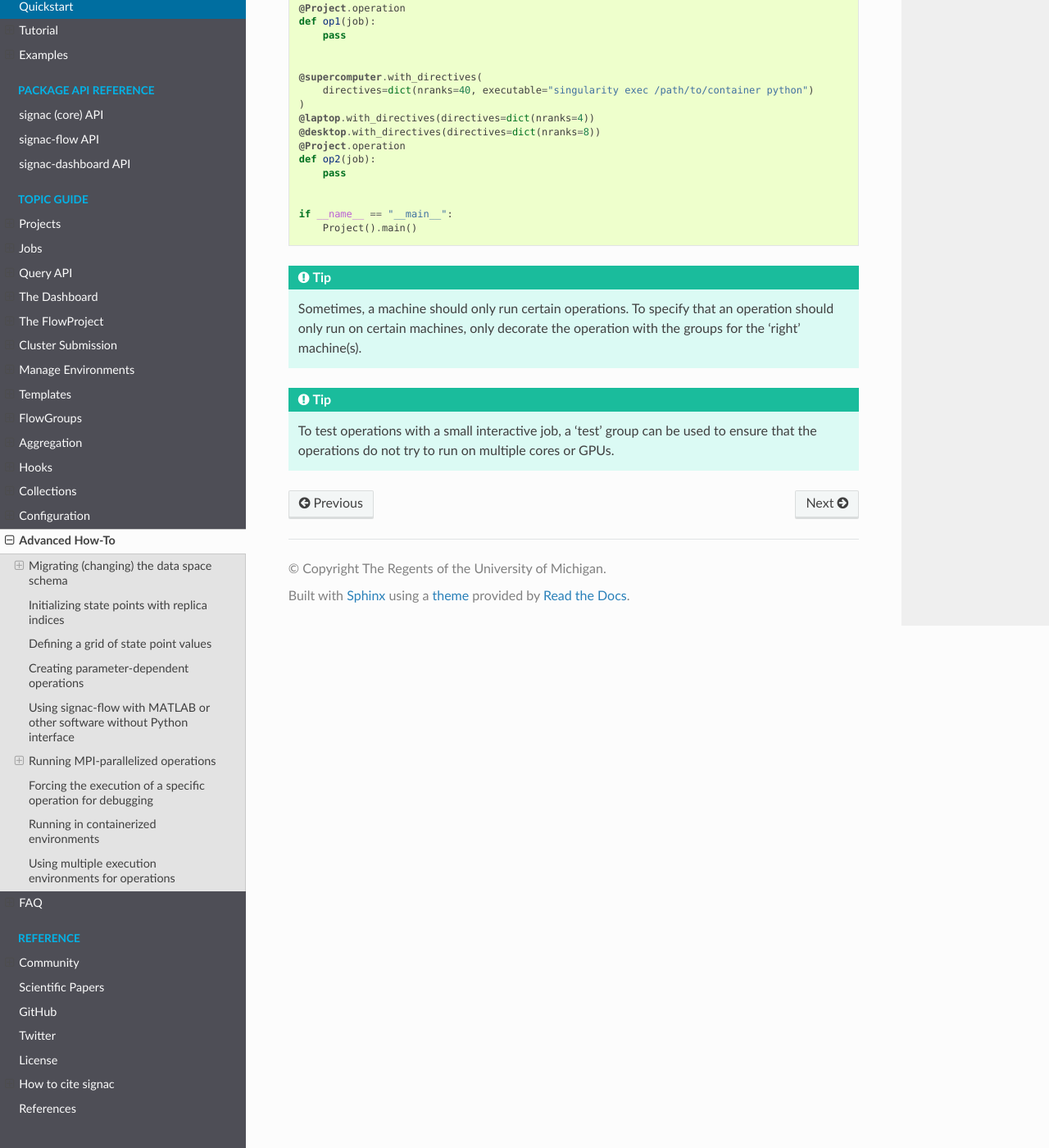
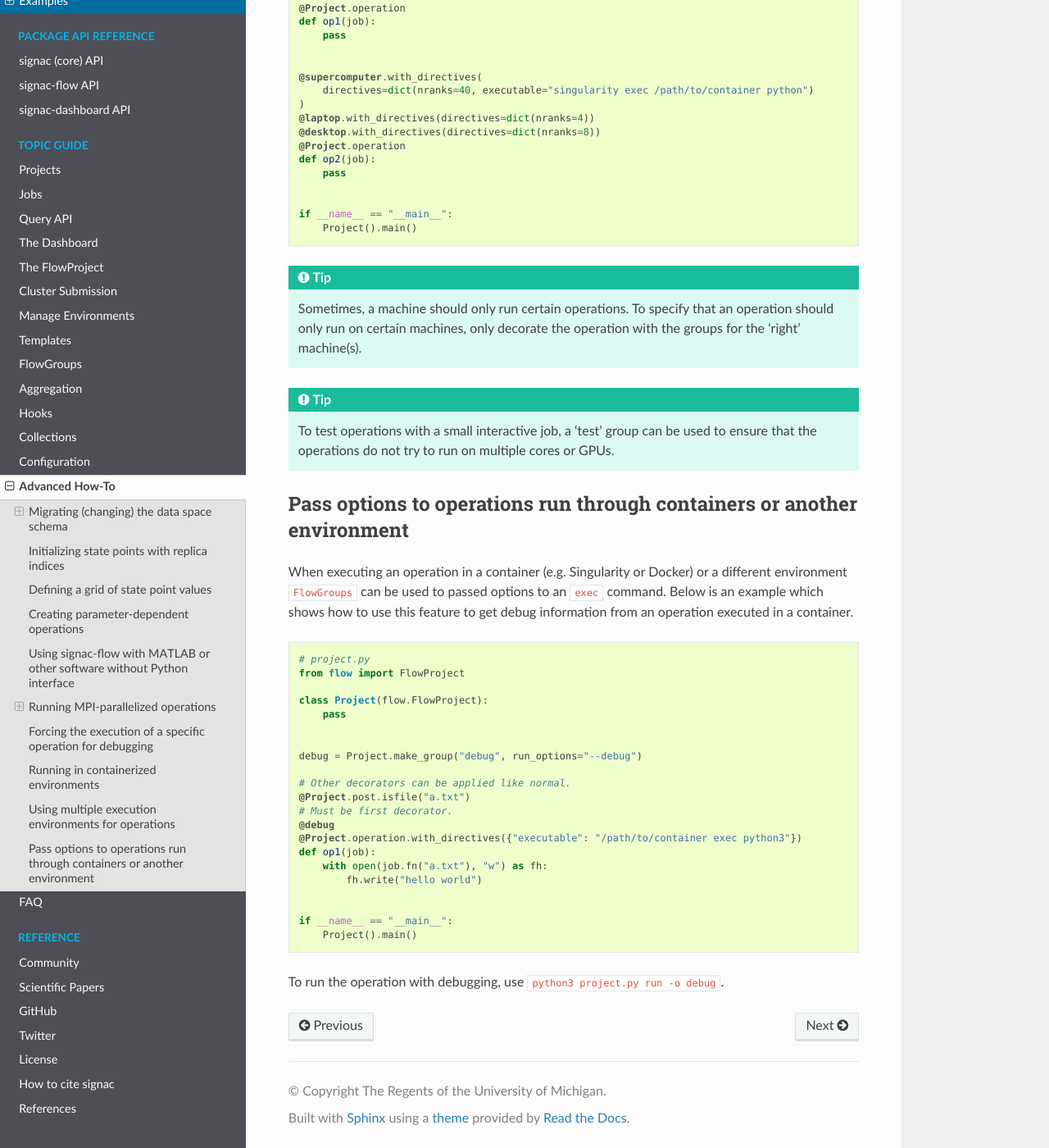
Before and after one commit to glotzerlab/signac-docs, a Sphinx documentation site: the page built from docs/source/recipes.rst, in a window 1280 px wide and 1400 px high, scrolled down 7957 px. Shown: the whole window at 82% size. Built offline with Sphinx 7.4.7 and the Read the Docs theme 2.0.0, drawn with Linux system fonts in a browser that asks for light colours.

Commit message:
Add how to on debugging containered operations.

```diff
--- a/docs/source/recipes.rst
+++ b/docs/source/recipes.rst
@@ -437,3 +437,37 @@ different environment.
 
    To test operations with a small interactive job, a 'test' group can be used
    to ensure that the operations do not try to run on multiple cores or GPUs.
+
+Pass options to operations run through containers or another environment
+========================================================================
+
+When executing an operation in a container (e.g. Singularity or Docker) or a different environment
+``FlowGroups`` can be used to passed options to an ``exec`` command. Below is an example which shows
+how to use this feature to get debug information from an operation executed in a container.
+
+.. code-block:: python
+
+    # project.py
+    from flow import FlowProject
+
+    class Project(flow.FlowProject):
+        pass
+
+
+    debug = Project.make_group("debug", run_options="--debug")
+
+    # Other decorators can be applied like normal.
+    @Project.post.isfile("a.txt")
+    # Must be first decorator.
+    @debug
+    @Project.operation.with_directives({"executable": "/path/to/container exec python3"})
+    def op1(job):
+        with open(job.fn("a.txt"), "w") as fh:
+            fh.write("hello world")
+
+
+    if __name__ == "__main__":
+        Project().main()
+
+
+To run the operation with debugging, use ``python3 project.py run -o debug``.
```
